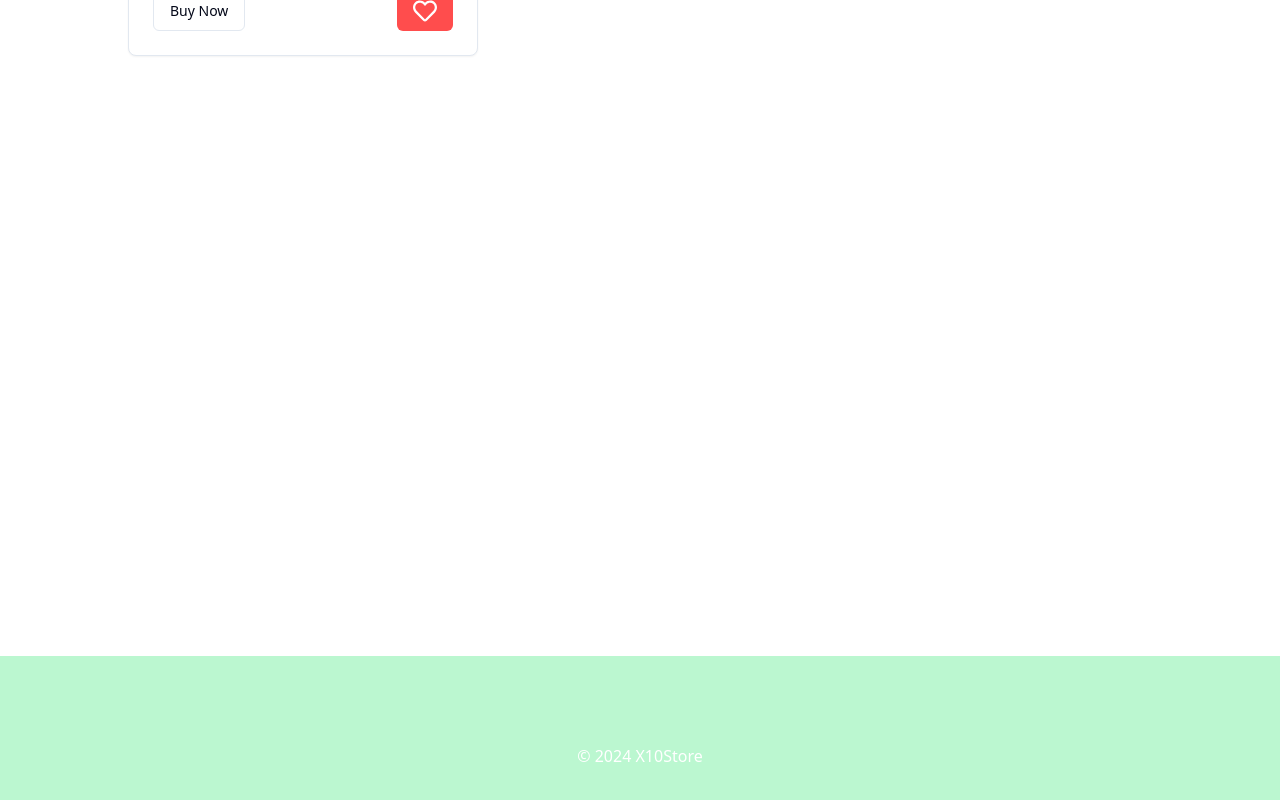
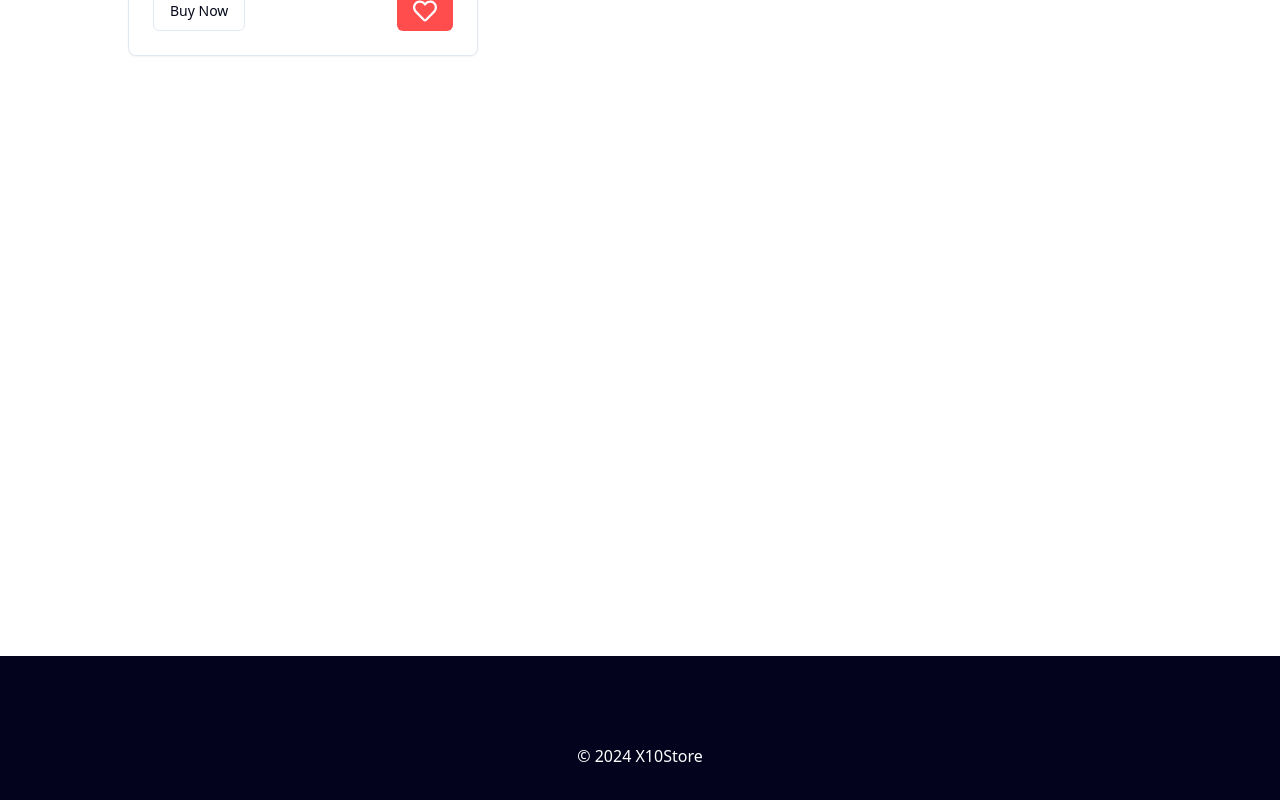
Before and after one commit to Pardeshi-Aditya/x10store, a React (Vite) app in the folder x10store/: page / in a window 1280 px wide. Shown: the part 1392-2192 px from the top of the page. Built offline with nearby package versions, Linux system fonts and the light colour scheme; what @radix-ui/themes, frappe-react-sdk would draw is missing.

Commit message:
fix : footer color update

```diff
--- a/x10store/src/components/Footer.tsx
+++ b/x10store/src/components/Footer.tsx
@@ -4,7 +4,7 @@ const Footer = () => {
         <div className="flex justify-between flex-col min-h-[100vh]">
             <div>
             </div>
-            <div className="bg-green-200 w-full h-[200px] bg-[#03031d] text-[#fff] flex justify-center items-center">
+            <div className="w-full h-[200px] bg-[#03031d] text-[#fff] flex justify-center items-center">
                 © 2024 X10Store
             </div>
         </div>
```
